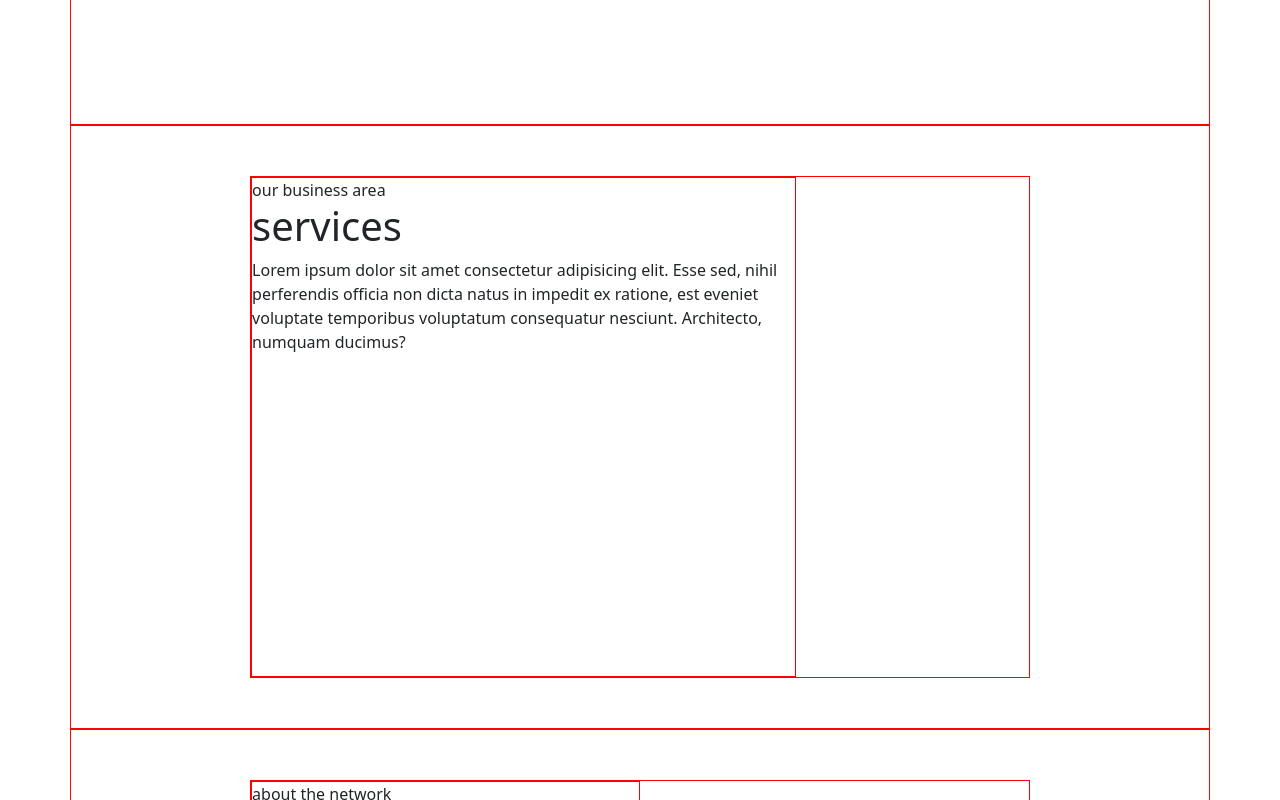
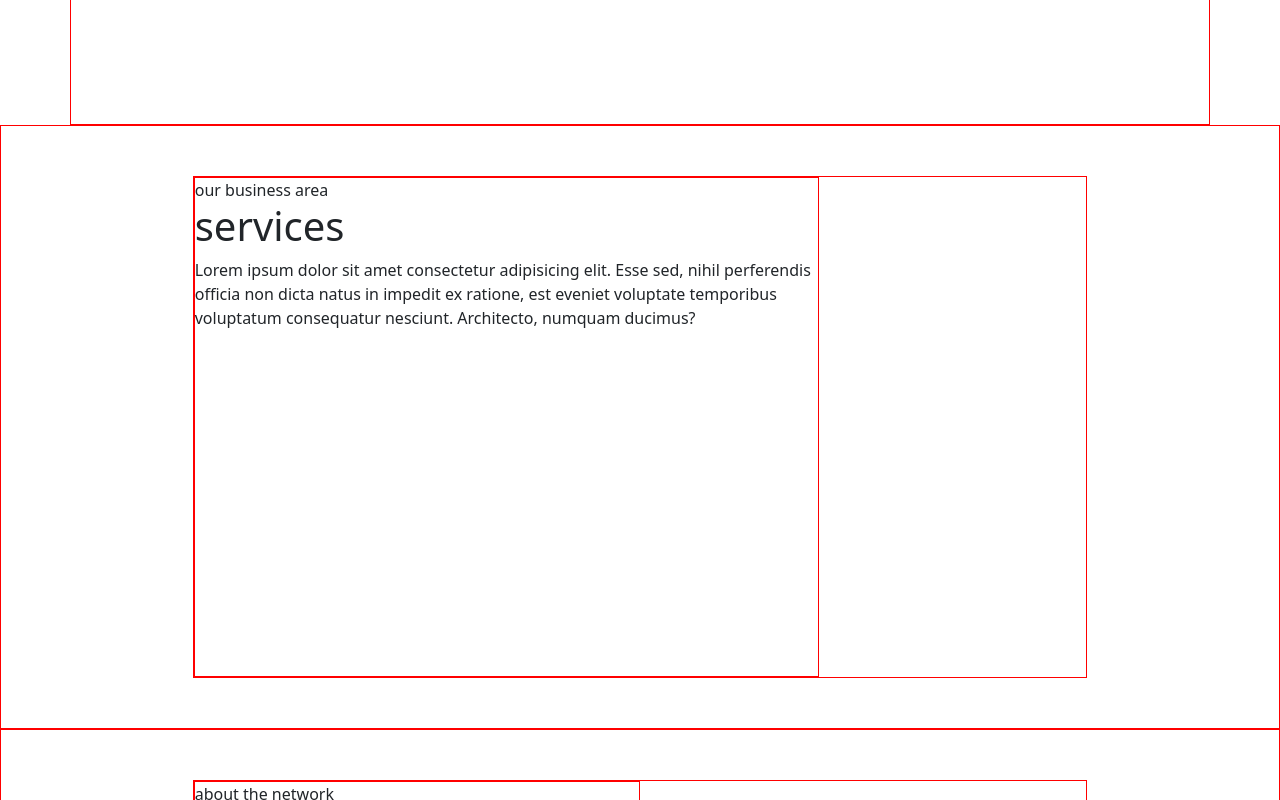
Before and after one commit to antoniodelgiudice02/proj-html-vuejs, a Vue app: page / in a window 1280 px wide. Shown: the part 420-1220 px from the top of the page. Built offline with nearby package versions, Linux system fonts and the light colour scheme.

Commit message:
fix sections

```diff
--- a/src/assets/style/general.scss
+++ b/src/assets/style/general.scss
@@ -7,6 +7,6 @@
     border: 1px solid red;
 }
 
-.container{
+.section{
     @include flex-center();
 }
--- a/src/components/layout/AppMain.vue
+++ b/src/components/layout/AppMain.vue
@@ -19,7 +19,7 @@ export default {
 <template>
     <app-hero />
 
-    <div class="container debug" v-for="(section, index) in store.sections">
+    <div class="section debug" v-for="(section, index) in store.sections">
 
         <div class="section-container debug">
 
@@ -33,7 +33,7 @@ export default {
 </template>
 
 <style lang="scss" scoped>
-.container {
+.section {
     flex-direction: column;
 
     .section-container {
```
